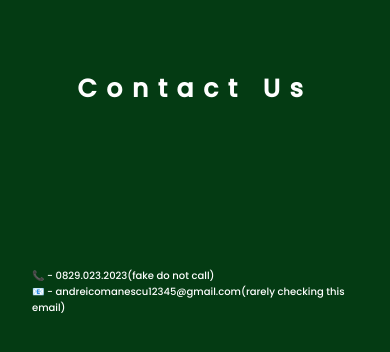
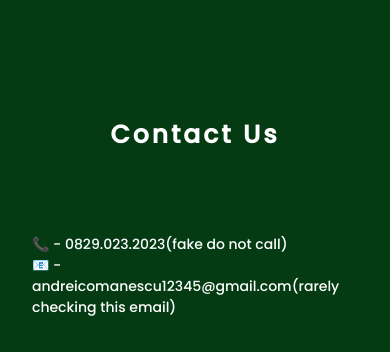
Before and after one commit to axense234/Blogfree-MERN-REDUX, a React (Create React App) app in the folder client/: page /contactus in a window 390 px wide. Shown: the part 153-505 px from the top of the page. Built offline with nearby package versions, Linux system fonts and the light colour scheme; grey boxes are pictures that could not be loaded.

Commit message:
Lighthouse Report: About Us and Contact Us.

```diff
--- a/client/src/components/Footer/FooterSm.js
+++ b/client/src/components/Footer/FooterSm.js
@@ -8,11 +8,11 @@ const FooterSm = () => {
   return (
     <div className='footer-sm'>
       <a href='https://www.instagram.com' target='_blank'>
-        <BsInstagram />
+        <BsInstagram aria-label='Instagram Icon' />
         <p>Instagram</p>
       </a>
       <a href='https://www.github.com' target='_blank'>
-        <BsGithub />
+        <BsGithub aria-label='Github Icon' />
         <p>Github</p>
       </a>
     </div>
--- a/client/src/styles/ContactUs/ContactUs.css
+++ b/client/src/styles/ContactUs/ContactUs.css
@@ -36,12 +36,15 @@
 @media all and (max-width: 600px) {
   .contactus-section {
     padding: 0rem 5rem;
+    margin-top: 3rem;
   }
 }
 
 @media all and (max-width: 500px) {
   .contactus-page-content h1 {
-    font-size: 40px;
+    font-size: 50px;
+    margin-bottom: 5rem;
+    letter-spacing: 3px;
   }
   .contactus-page-content p {
     font-size: 15px;
@@ -56,6 +59,6 @@
     font-size: 25px;
   }
   .contactus-page-content p {
-    font-size: 10px;
+    font-size: 14px;
   }
 }
```
